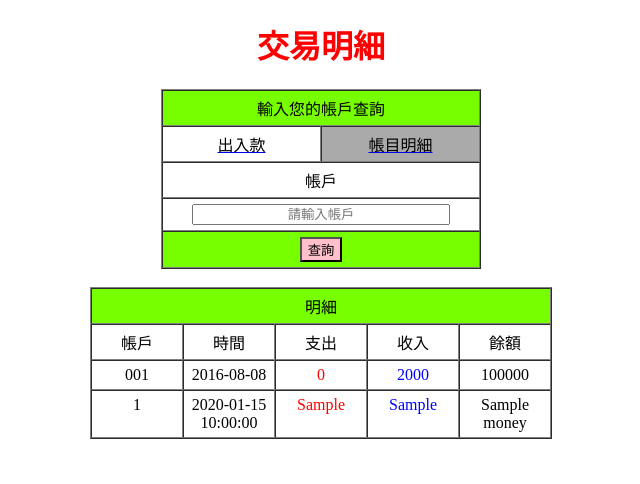
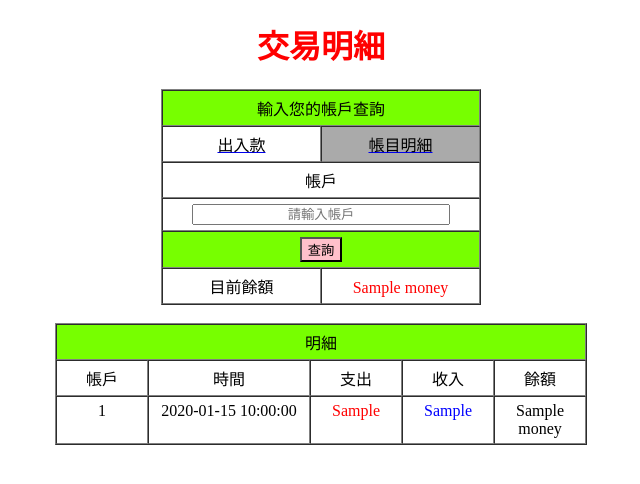
Before and after one commit to q299887197/bank, a PHP site: template views/Record.php in a window 1280 px wide. Shown: the top 484 px of the page, without its empty margins (319-959 px from the left). Run offline with PHP 8.4, Linux system fonts and the light colour scheme; the template is opened without the code that fills it: most values are stand-ins (such as "Sample title", 1, 10 or a date in 2020); some libraries are stand-ins or nearby versions.

Commit message:
查詢明細OK 可看目前餘額

```diff
--- a/controllers/BankController.php
+++ b/controllers/BankController.php
@@ -38,7 +38,8 @@ class BankController extends Controller
     function GuestsRecord(){
         $NameID = $_POST['NameID'];
         $Bank = $this->model("MoneyRecord");
-        $result = $Bank->SelectGuestsRecord($NameID);
+        $result['Record'] = $Bank->SelectGuestsRecord($NameID);
+        $result['Money'] = $Bank->SelectGuestsMoney($NameID);
         $this->view("Record",$result);
 
     }
--- a/models/BankMoney.php
+++ b/models/BankMoney.php
@@ -72,6 +72,8 @@ class BankMoney {
             $MoneyOUT = "";
         }
         $date= date("Y/m/d H:i:s");
+        // var_dump($date);
+        // exit;
         $dbh = $this->dbh ;
         $INth = $dbh->prepare("INSERT INTO `Record` (`NameID`,`Date`,`MoneyOUT`,`MoneyIN`,`Money`)
          									VALUES (? , ?, ?, ?, ? )");
--- a/views/Record.php
+++ b/views/Record.php
@@ -36,6 +36,12 @@
             <input type="submit" name="btnQuery" id="btnQuery" value="查詢"   style=background-color:pink;color:#000000 />
             </td>
           </tr>
+          <?php if($data['Money']){ ?>
+          <tr>
+            <td  align="center" valign="baseline" bgcolor="#FFFFFF"><font color="#000000">目前餘額</font></td>
+            <td  align="center" valign="baseline" bgcolor="#FFFFFF"><font color="red"><?= $data['Money'] ?></font></td>
+          </tr>
+          <?php } ?>
         </table><!--table1-->
       </form>
       <br>
@@ -45,23 +51,16 @@
         <td colspan="5" align="center" bgcolor="#77FF00"><font color="#000000">明細</font></td>
       </tr>
       <tr>
-        <td width="80" align="center" valign="baseline" bgcolor="#FFFFFF"><font color="#000000">帳戶</font></td>
-        <td width="80" align="center" valign="baseline" bgcolor="#FFFFFF"><font color="#000000">時間</font></td>
-        <td width="80" align="center" valign="baseline" bgcolor="#FFFFFF"><font color="#000000">支出</font></td>
-        <td width="80" align="center" valign="baseline" bgcolor="#FFFFFF"><font color="#000000">收入</font></td>
-        <td width="80" align="center" valign="baseline" bgcolor="#FFFFFF"><font color="#000000">餘額</font></td>
+        <td width="80" align="center" valign="baseline" bgcolor="#FFFFFF"><font color="#000000" >帳戶</font></td>
+        <td width="150" align="center" valign="baseline" bgcolor="#FFFFFF"><font color="#000000">時間</font></td>
+        <td width="80" align="center" valign="baseline" bgcolor="#FFFFFF"><font color="#000000" >支出</font></td>
+        <td width="80" align="center" valign="baseline" bgcolor="#FFFFFF"><font color="#000000" >收入</font></td>
+        <td width="80" align="center" valign="baseline" bgcolor="#FFFFFF"><font color="#000000" >餘額</font></td>
       </tr>
-      <tr>
-        <td width="80" align="center" valign="baseline" bgcolor="#FFFFFF"><font color="#000000">001</font></td>
-        <td width="80" align="center" valign="baseline" bgcolor="#FFFFFF"><font color="#000000">2016-08-08</font></td>
-        <td width="80" align="center" valign="baseline" bgcolor="#FFFFFF"><font color="red" >0</font></td>
-        <td width="80" align="center" valign="baseline" bgcolor="#FFFFFF"><font color="blue">2000</font></td>
-        <td width="80" align="center" valign="baseline" bgcolor="#FFFFFF"><font color="#000000">100000</font></td>
-      </tr>
+
       <?php
-      foreach($data as $row) {
-
-
+      if($data['Record']):
+        foreach($data['Record'] as $row) {
       ?>
         <tr>
           <td width="80" align="center" valign="baseline" bgcolor="#FFFFFF"><font color="#000000"><?= $row['NameID'] ?></font></td>
@@ -70,7 +69,10 @@
           <td width="80" align="center" valign="baseline" bgcolor="#FFFFFF"><font color="blue"   ><?= $row['MoneyIN'] ?></font></td>
           <td width="80" align="center" valign="baseline" bgcolor="#FFFFFF"><font color="#000000"><?= $row['Money'] ?></font></td>
         </tr>
-      <?php } ?>
+      <?php
+        }
+      endif;
+      ?>
 
     </table><!--table2-->
   </body>
```
Also changed, not shown: models/MoneyRecord.php (+11 -0 lines). Lines whose indentation alone changed are shown as unchanged.
